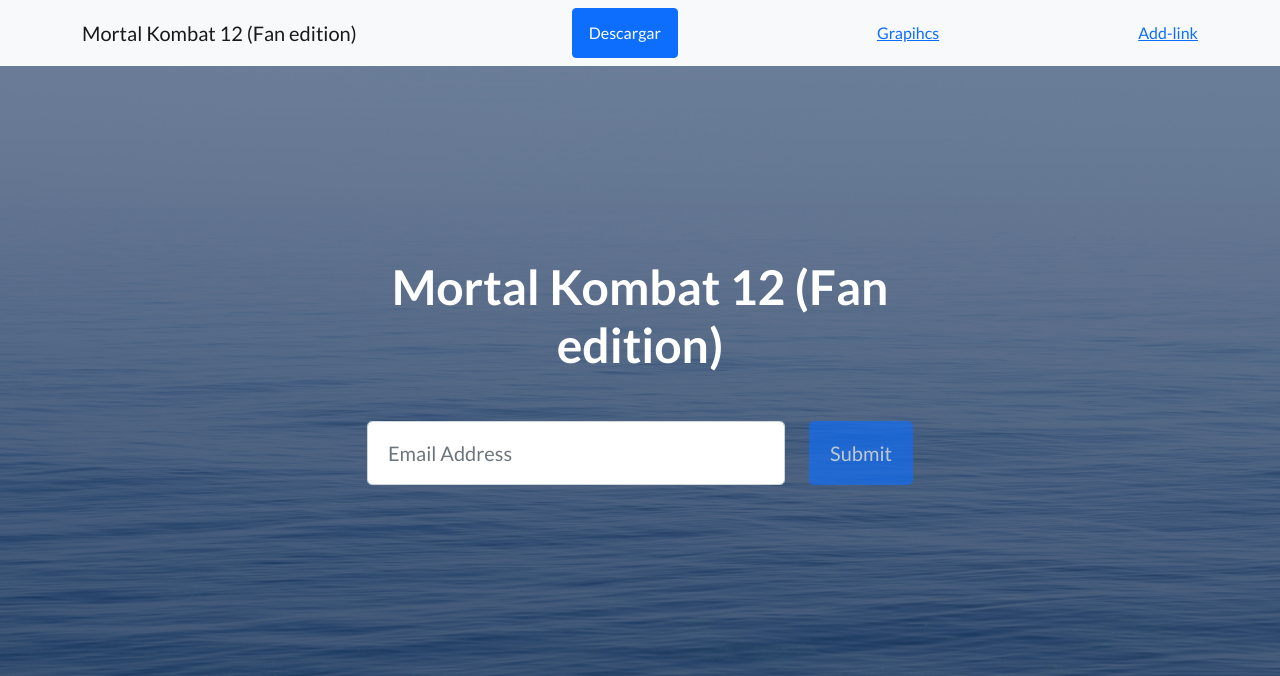
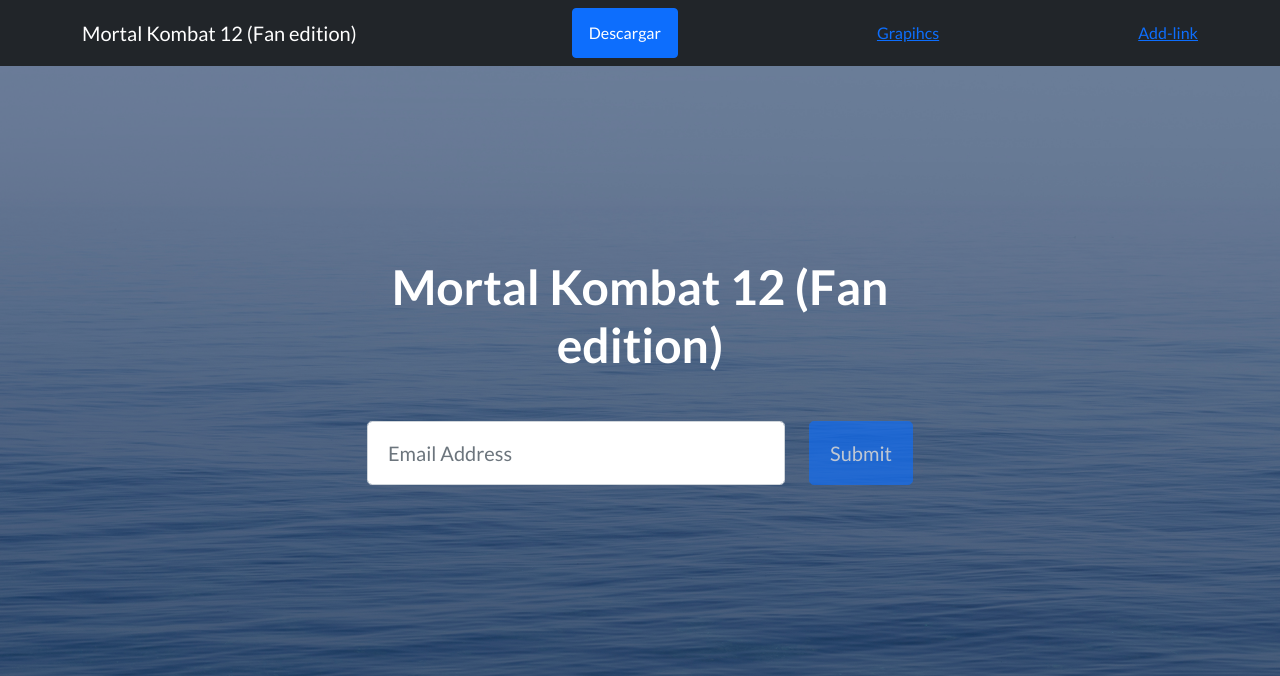
Before and after one commit to jhonc60/mortalkombatfangame, a Flask app: page / in a window 1280 px wide. Shown: the top 676 px of the page. Run offline with Flask 2, Linux system fonts and the light colour scheme; some libraries are stand-ins or nearby versions.

Commit message:
header mode dark

```diff
--- a/app/templates/header.html
+++ b/app/templates/header.html
@@ -19,7 +19,7 @@
     </head>
     <body>
         <!-- Barra de navegacion-->
-        <nav class="navbar navbar-light bg-light static-top">
+        <nav class="navbar navbar-dark bg-dark static-top">
             <div class="container">
                 <a class="navbar-brand" href="/">Mortal Kombat 12 (Fan edition)</a>
                 <a class="btn btn-primary" href="#signup">Descargar</a>
```
